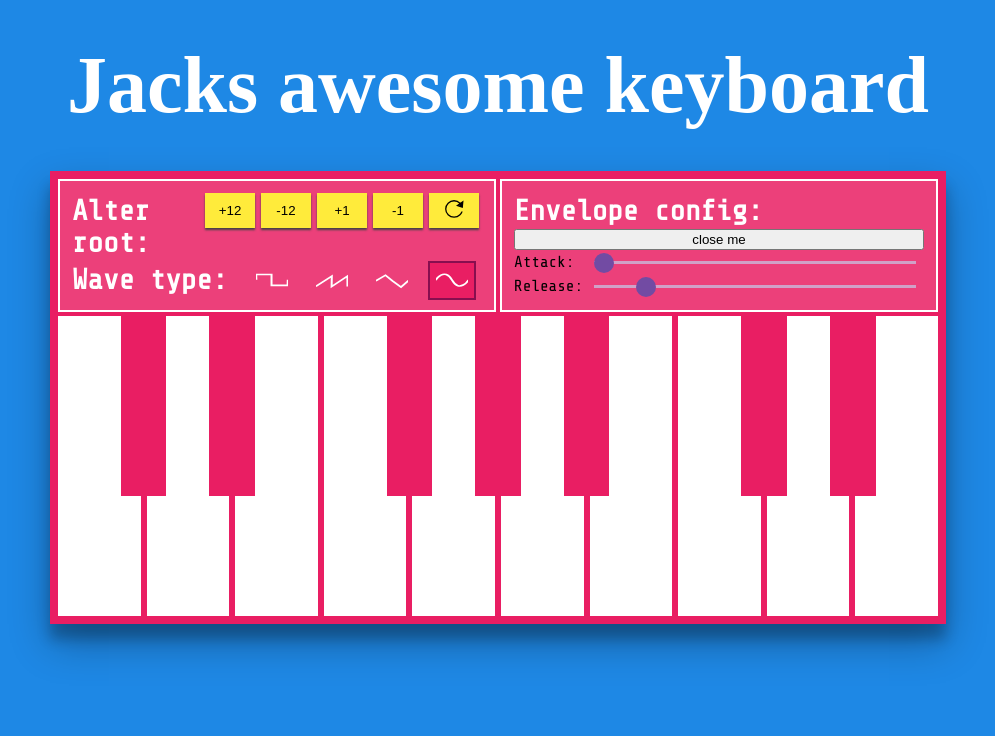
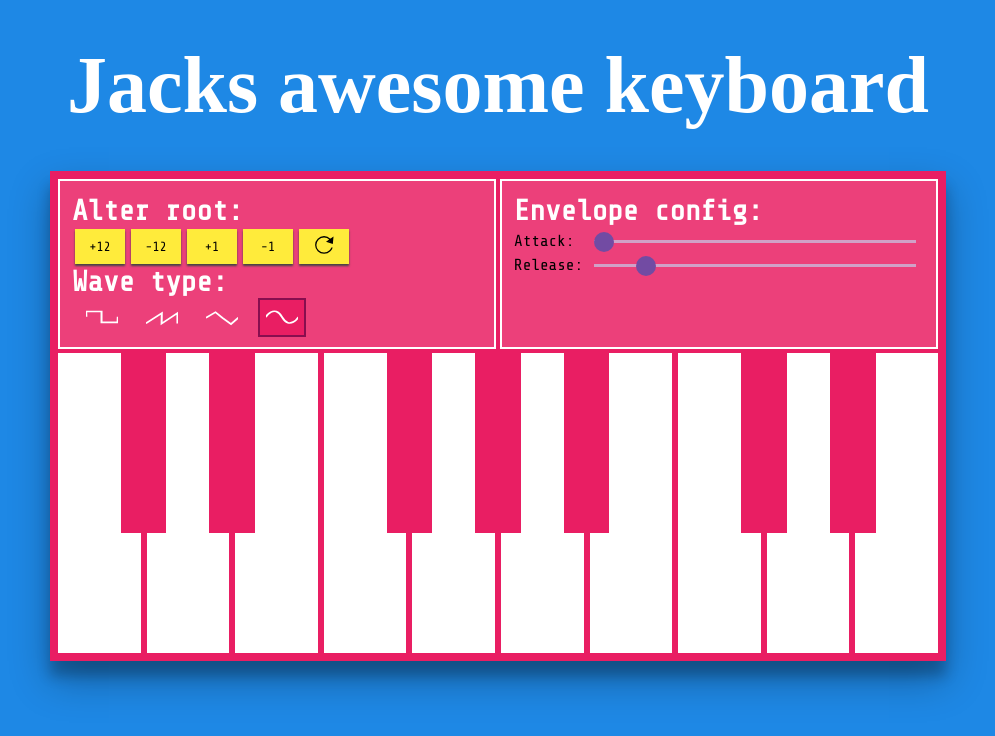
Before and after one commit to JackDanielJosephVarney/keyboard-app, a React (Create React App) app: page / in a window 1280 px wide. Shown: the top 736 px of the page, without its empty margins (142-1137 px from the left). Built offline with nearby package versions, Linux system fonts and the light colour scheme; the HTML template or start-up script is replaced by a standard one; a web font is replaced by a local one.

Commit message:
little more responsive

```diff
--- a/src/containers/Dashboard.tsx
+++ b/src/containers/Dashboard.tsx
@@ -9,18 +9,17 @@ export default class Dashboard extends React.Component {
     return (
       <div className="flex-row dashboard">
         <div className="flex-column dashboard-col">
-          <div className=" flex-row dashboard-row">
+          <div className="flex-row-res dashboard-row">
             <h2 className="config-title">Alter root: </h2>
             <NoteConfig />
           </div>
-          <div className="flex-row dashboard-row">
+          <div className="flex-row-res dashboard-row">
             <h2 className="config-title">Wave type: </h2>
             <WaveConfig />
           </div>
         </div>
         <div className="flex-column dashboard-col">
           <h2 className="config-title">Envelope config: </h2>
-          <button onClick={() => this.setState({ showMenu: false })}>close me</button>
           <EnvelopeConfig />
         </div>
       </div>
--- a/src/containers/Keyboard.css
+++ b/src/containers/Keyboard.css
@@ -32,6 +32,6 @@
 
 @media screen and (max-height: 600px) {
   .keyboard {
-    height: 100vh;
+    height: 100%;
   }
 }
--- /dev/null
+++ b/src/containers/MobileDashboard.css
@@ -0,0 +1,9 @@
+.mobile-dashboard-button {
+  margin: 4px 0 8px;
+  padding: 6px 8px;
+  border: none;
+
+  font-size: 1.5em;
+  color: white;
+  background-color: #880e4f;
+}
--- a/src/containers/MobileDashboard.tsx
+++ b/src/containers/MobileDashboard.tsx
@@ -1,4 +1,5 @@
 import * as React from 'react';
+import './MobileDashboard.css';
 import Dashboard from './Dashboard';
 
 export interface Props {}
@@ -7,12 +8,29 @@ export interface State {
   showMenu: boolean;
 }
 
+const Button: React.StatelessComponent<{ onClick: (event: React.MouseEvent<HTMLButtonElement>) => void }> = props => (
+  <button className="mobile-dashboard-button" onClick={props.onClick}>
+    {props.children}
+  </button>
+);
+
 export default class MobileDashboard extends React.Component<Props, State> {
   state = {
     showMenu: false
   };
 
   render() {
-    return <>{this.state.showMenu ? <Dashboard /> : null}</>;
+    return (
+      <>
+        {this.state.showMenu ? (
+          <>
+            <Dashboard />
+            <Button onClick={() => this.setState({ showMenu: false })}>Hide dashboard</Button>
+          </>
+        ) : (
+          <Button onClick={() => this.setState({ showMenu: true })}>Show dashboard</Button>
+        )}
+      </>
+    );
   }
 }
--- a/src/containers/NoteConfig.css
+++ b/src/containers/NoteConfig.css
@@ -1,5 +1,4 @@
 .note-button-container {
-  margin-left: auto;
   display: flex;
 }
 
--- a/src/containers/WaveConfig.css
+++ b/src/containers/WaveConfig.css
@@ -1,7 +1,3 @@
-.wave-inputs-container {
-  margin-left: auto;
-}
-
 .wave-input {
   align-items: center;
   cursor: pointer;
--- a/src/containers/WaveConfig.tsx
+++ b/src/containers/WaveConfig.tsx
@@ -10,7 +10,7 @@ import { KeyboardContext, KeyboardState } from '../state/KeyboardProvider';
 export default _ => (
   <KeyboardContext.Consumer>
     {(context: KeyboardState) => (
-      <div className="flex-row wave-inputs-container">
+      <div className="flex-row">
         <label className="flex-row wave-input" htmlFor={WaveType.square}>
           <input type="radio" name="setWave" id={WaveType.square} onChange={() => context.setWave(WaveType.square)} />
           <img src={square} alt="square wave" width="32" height="25" />
--- a/src/index.css
+++ b/src/index.css
@@ -1,7 +1,10 @@
+* {
+  font-family: 'Share Tech Mono', monospace;
+}
+
 body {
   margin: 0;
   padding: 0;
-  font-family: 'Share Tech Mono', monospace;
   height: 100vh;
 
   background: #1e88e5;
@@ -17,6 +20,17 @@ body {
   flex-direction: row;
 }
 
+.flex-row-res {
+  display: flex;
+  flex-direction: row;
+}
+
+@media screen and (max-width: 1280px) {
+  .flex-row-res {
+    flex-direction: column;
+  }
+}
+
 .flex-column {
   display: flex;
   flex-direction: column;
```
